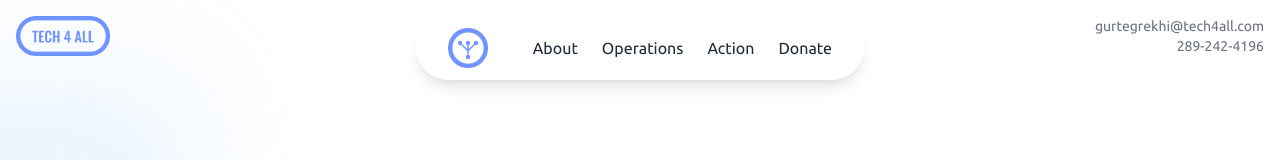
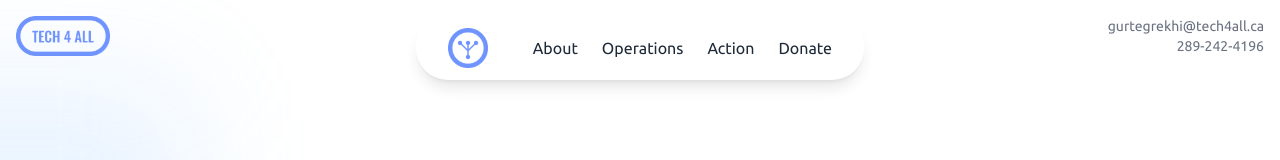
Before and after one commit to naman-sonawane/tech-np, a Next.js app: page / in a window 1280 px wide. Shown: the top 160 px of the page. Built offline with nearby package versions, Linux system fonts and the light colour scheme.

Commit message:
Update email domain from .com to .ca

```diff
--- a/app/page.tsx
+++ b/app/page.tsx
@@ -94,7 +94,7 @@ export default function Home() {
         animate="visible"
         variants={fadeInScale}
       >
-        <div>gurtegrekhi@tech4all.com</div>
+        <div>gurtegrekhi@tech4all.ca</div>
         <div>289-242-4196</div>
       </motion.div>
 
@@ -840,7 +840,7 @@ export default function Home() {
           <motion.div className="text-center" variants={cardVariants}>
             <p className="text-2xl font-bold text-white">
               Contact us at:{" "}
-              <span className="text-blue-300">gurtegrekhi@tech4all.com</span> or
+              <span className="text-blue-300">gurtegrekhi@tech4all.ca</span> or
               send us a message or call at{" "}
               <span className="text-blue-300">289-242-4196</span>
             </p>
@@ -875,10 +875,10 @@ export default function Home() {
               <p className="opacity-70">Mississauga, ON</p>
               <div className="mt-4 space-y-1">
                 <a
-                  href="mailto:gurtegrekhi@tech4all.com"
+                  href="mailto:gurtegrekhi@tech4all.ca"
                   className="block opacity-70 hover:opacity-100 hover:text-blue-300 transition-colors duration-300"
                 >
-                  gurtegrekhi@tech4all.com
+                  gurtegrekhi@tech4all.ca
                 </a>
                 <a
                   href="tel:2892424196"
```
